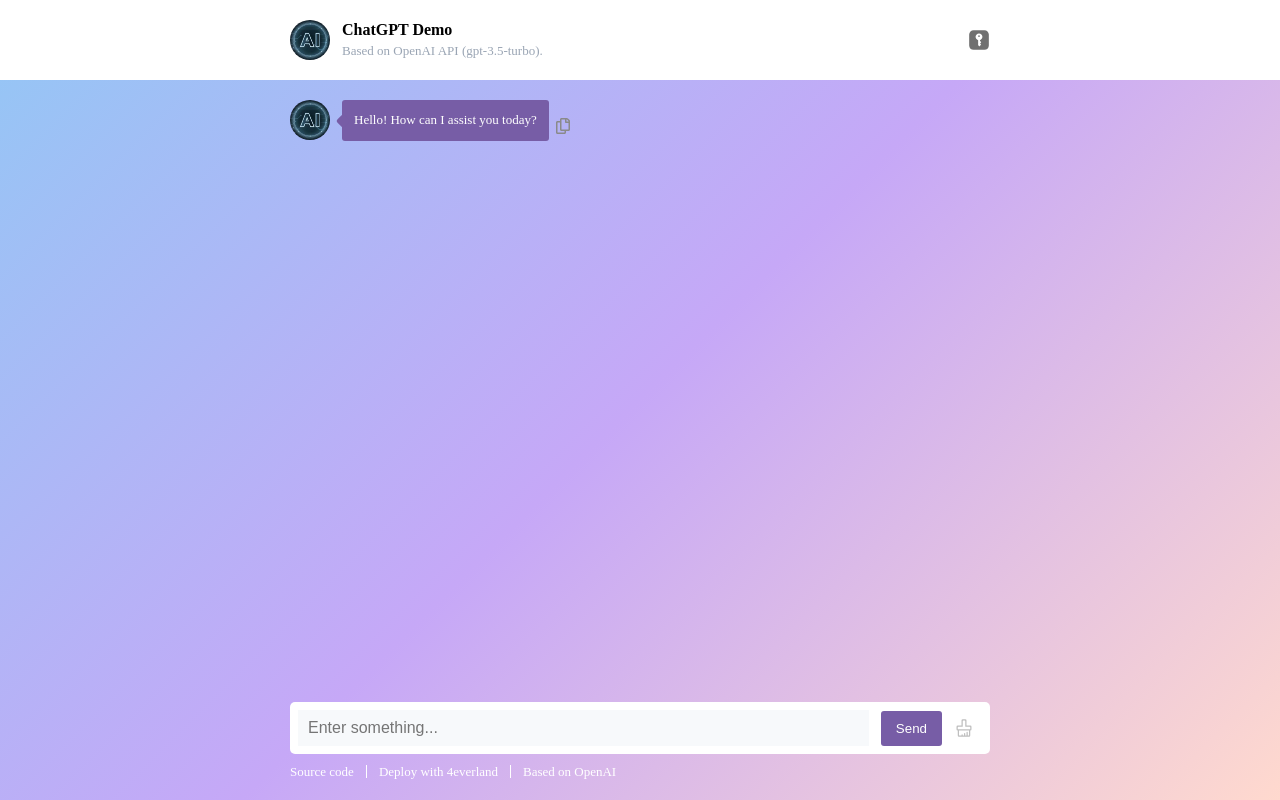
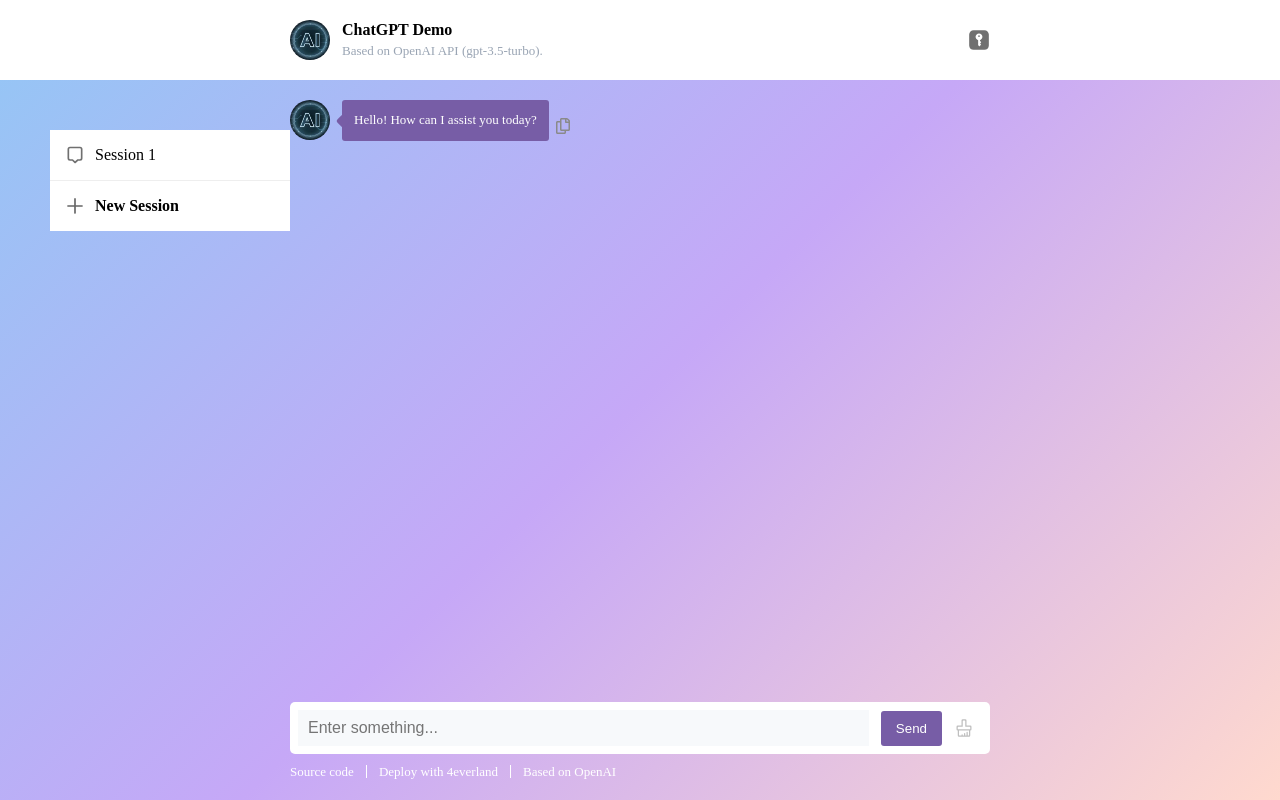
Before and after one commit to Recommended-Templates/chatgpt-tpl, a Vue app: page / in a window 1280 px wide. Built offline with nearby package versions, Linux system fonts and the light colour scheme; no server answers; what markdown-it-highlightjs, vue-clipboard3 would draw is missing.

Commit message:
chat session

```diff
--- a/src/css/style.scss
+++ b/src/css/style.scss
@@ -16,7 +16,7 @@
 .bdrs-10 { border-radius: 10px; }
 .bdrs-100 { border-radius: 100px; }
 
-$color1: #429efc;
+$color1: #735ea1;
 .color-1, .link {
   color: $color1;
 }
--- a/src/pages/home/chat-header.vue
+++ b/src/pages/home/chat-header.vue
@@ -1,7 +1,9 @@
+
+
 <template>
   <div>
     <div class="bg-white">
-      <div class="chat-wrap pt-3 pb-3 pos-r">
+      <div class="chat-wrap pos-r">
         <div class="al-c">
           <img :src="logo" class="mr-3 avatar" />
           <div class="mr-auto shrink-1">
--- a/src/pages/home/chat-list.vue
+++ b/src/pages/home/chat-list.vue
@@ -144,7 +144,10 @@
         await toClipboard(text);
         console.log("Copied to clipboard");
         this.copyText = text;
-        setTimeout(() => {
+        if (this.timing) {
+          clearTimeout(this.timing);
+        }
+        this.timing = setTimeout(() => {
           this.copyText = "";
         }, 1e3);
       } catch (e) {
--- /dev/null
+++ b/src/pages/home/chat-session.vue
@@ -0,0 +1,37 @@
+<style lang="scss">
+.chat-session {
+  top: 130px;
+  left: 50px;
+  width: 240px;
+  z-index: 100;
+  .session-item {
+    padding: 15px;
+    display: flex;
+    align-items: center;
+    cursor: pointer;
+    &:hover {
+      background: #f6f6f6;
+    }
+    img {
+      margin-right: 10px;
+    }
+  }
+  .bdb-1 {
+    border-bottom: 1px solid #eee;
+  }
+}
+</style>
+
+
+<template>
+  <div class="pos-a chat-session bg-white">
+    <div class="session-item bdb-1">
+      <img src="img/chat.svg" width="20" />
+      <span>Session 1</span>
+    </div>
+    <div class="session-item">
+      <img src="img/add.svg" width="20" />
+      <b>New Session</b>
+    </div>
+  </div>
+</template>
--- a/src/pages/home/page-home.vue
+++ b/src/pages/home/page-home.vue
@@ -54,6 +54,9 @@
         :apiKey="apiKey"
         @new-key="onNewApiKey"
       ></chat-header>
+
+      <chat-session></chat-session>
+
       <div class="flex-1 ov-a" ref="chatList" @scroll="onScroll">
         <div class="chat-wrap">
           <chat-list
@@ -110,6 +113,7 @@
 import { mapState } from "vuex";
 import { SSE } from "sse";
 import ChatHeader from "./chat-header.vue";
+import ChatSession from "./chat-session.vue";
 import ChatList from "./chat-list.vue";
 import { throttle } from "../../utils/timer";
 import Axios from "axios";
@@ -117,6 +121,7 @@
 export default {
   components: {
     ChatHeader,
+    ChatSession,
     ChatList,
   },
   data() {
@@ -304,6 +309,7 @@
       this.msgList.push({
         content,
         role,
+        time: Date.now(),
       });
       this.storMsgList();
     },
```
Also changed, not shown: public/img/add.svg (added), public/img/chat.svg (added).
